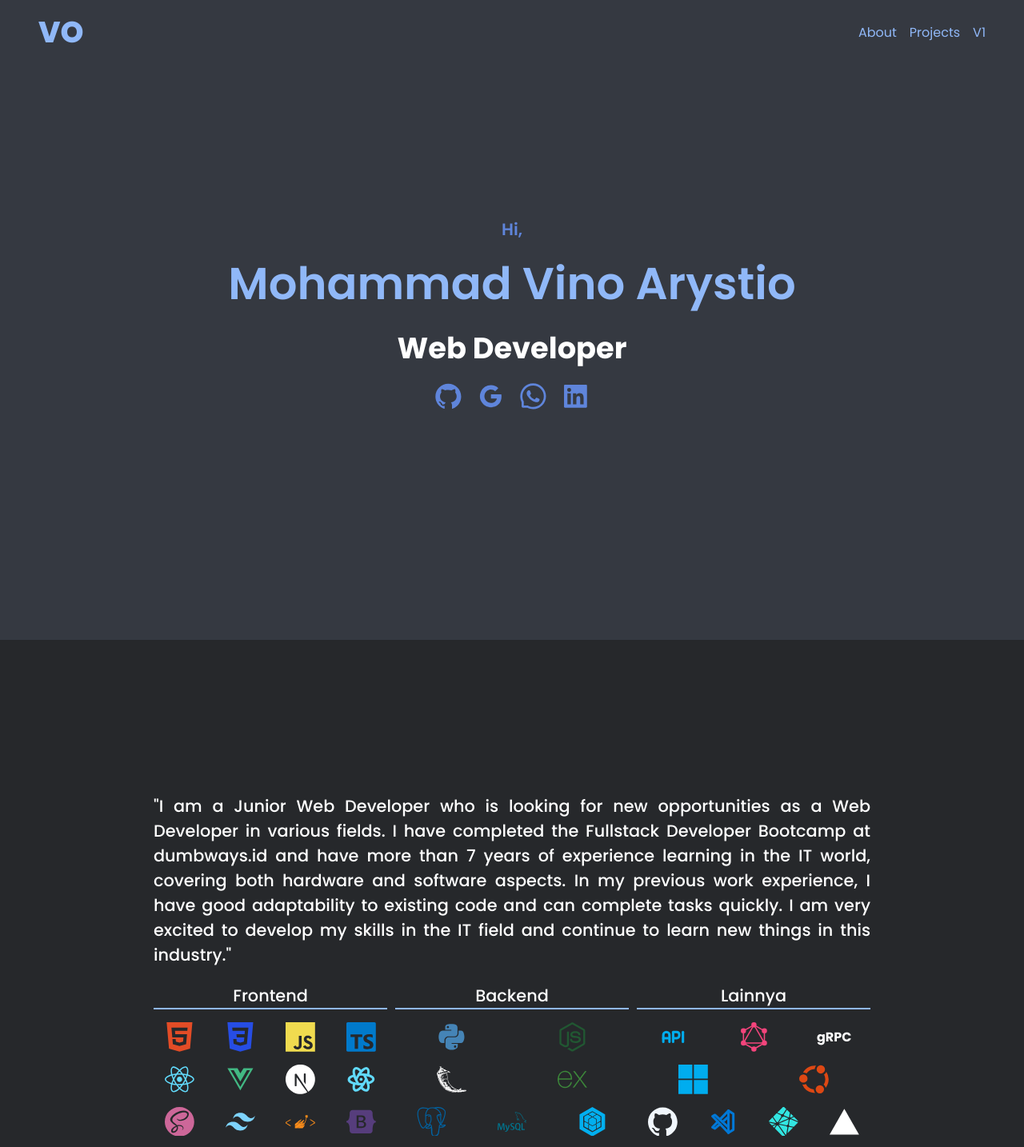
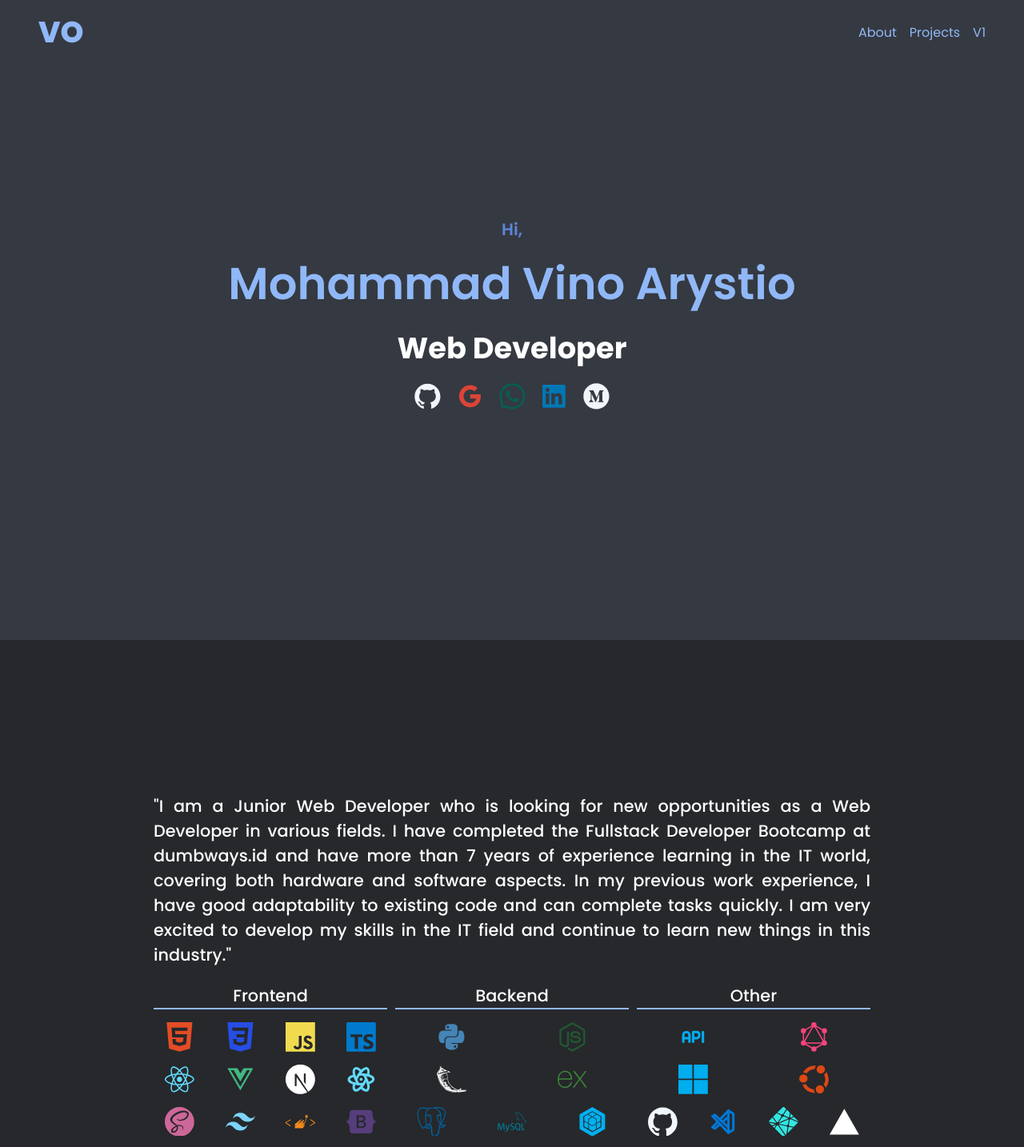
Before and after one commit to movinoary/port_portfolio_v2, a Next.js app: page / in a window 1280 px wide. Shown: the top 1434 px of the page at 80% size. Built offline with nearby package versions, Linux system fonts and the light colour scheme.

Commit message:
update v2.5

```diff
--- a/src/app/globals.scss
+++ b/src/app/globals.scss
@@ -419,9 +419,48 @@ body {
 }
 .gRPC {
   color: #ffffff;
-  h2 {
-    font-size: 1rem;
-    cursor: default;
+  font-size: 1rem;
+}
+.google {
+  color: #db4437;
+}
+.whatsapp {
+  color: #075e54;
+}
+.linkedin {
+  color: #0077b5;
+}
+
+.loader {
+  width: 200px;
+  height: 4px;
+  background-color: $color400;
+  border-radius: 10px;
+  overflow: hidden;
+  transition: 0.5s all ease;
+  .satu {
+    width: 50px;
+    height: 4px;
+    background-color: $color100;
+    transition: 0.5s all ease;
+  }
+  .dua {
+    width: 100px;
+    height: 4px;
+    background-color: $color200;
+    transition: 0.5s all ease;
+  }
+  .tiga {
+    width: 150px;
+    height: 4px;
+    background-color: $color100;
+    transition: 0.5s all ease;
+  }
+  .empat {
+    width: 200px;
+    height: 4px;
+    background-color: $color200;
+    transition: 0.5s all ease;
   }
 }
 
--- a/src/app/layout.tsx
+++ b/src/app/layout.tsx
@@ -4,13 +4,23 @@ import type { Metadata } from "next";
 import Nav from "@/components/nav";
 
 export const metadata: Metadata = {
-  title: "Portofolio Vino Arystio",
-  description: "Portofolio Mohammad Vino Arystio - Developer & Designer",
+  metadataBase: new URL("https://portfolio-vo.vercel.app/"),
+  title: {
+    default: "Portofolio Vino Arystio",
+    template: "%s | Portofolio Vino Arystio",
+  },
+  description:
+    "Portofolio Mohammad Vino Arystio - Web Developer & System Analysis I am a Junior Web Developer who is looking for new opportunities as a Web Developer in various fields. I have completed the Fullstack Developer Bootcamp at dumbways.id and have more than 7 years of experience learning in the IT world, covering both hardware and software aspects. In my previous work experience, I have good adaptability to existing code and can complete tasks quickly. I am very excited to develop my skills in the IT field and continue to learn new things in this industry.",
   keywords: [
     "Vino Arystio",
     "Mohammad Vino Arystio",
     "Portofolio",
     "Developer",
+    "System Analysis",
+    "Sistem Analisis",
+    "Frontend Developer",
+    "Backend Developer",
+    "Fullstack Developer",
   ],
   verification: {
     google: "0LKRGk5uve0hPUt0HRXUYe587RWoUvCGAaDawi1g0yw",
--- a/src/components/about.tsx
+++ b/src/components/about.tsx
@@ -144,7 +144,7 @@ const About = () => {
           </div>
         </div>
         <div>
-          <h1>Lainnya</h1>
+          <h1>Other</h1>
           <div className="row">
             <p className="windows">
               <TbIcons.TbApi />
@@ -153,10 +153,6 @@ const About = () => {
             <p className="graphql">
               <SiIcons.SiGraphql />
               <span>graphQL</span>
-            </p>
-            <p className="gRPC">
-              <h2>gRPC</h2>
-              <span>gRPC</span>
             </p>
           </div>
           <div className="row">
--- a/src/components/footer.tsx
+++ b/src/components/footer.tsx
@@ -3,7 +3,7 @@ import React from "react";
 const Footer = () => {
   return (
     <footer className="footer">
-      <p>v.2.4 © Copyright 2025 VO</p>
+      <p>v.2.5 © Copyright 2025 VO</p>
     </footer>
   );
 };
--- a/src/components/header.tsx
+++ b/src/components/header.tsx
@@ -14,7 +14,7 @@ const Header = () => {
           rel="noreferrer"
         >
           <button>
-            <AiIcons.AiFillGithub />
+            <AiIcons.AiFillGithub className="github" />
           </button>
         </Link>
         <Link
@@ -23,7 +23,7 @@ const Header = () => {
           rel="noreferrer"
         >
           <button>
-            <AiIcons.AiOutlineGoogle />
+            <AiIcons.AiOutlineGoogle className="google" />
           </button>
         </Link>
         <Link
@@ -32,7 +32,7 @@ const Header = () => {
           rel="noreferrer"
         >
           <button>
-            <AiIcons.AiOutlineWhatsApp />
+            <AiIcons.AiOutlineWhatsApp className="whatsapp" />
           </button>
         </Link>
         <Link
@@ -41,7 +41,16 @@ const Header = () => {
           rel="noreferrer"
         >
           <button>
-            <AiIcons.AiFillLinkedin />
+            <AiIcons.AiFillLinkedin className="linkedin" />
+          </button>
+        </Link>
+        <Link
+          href="https://vinoarystio.medium.com/"
+          target="_blank"
+          rel="noreferrer"
+        >
+          <button>
+            <AiIcons.AiFillMediumCircle className="github" />
           </button>
         </Link>
       </div>
--- a/src/components/project.tsx
+++ b/src/components/project.tsx
@@ -1,5 +1,5 @@
 "use client";
-import { useState } from "react";
+import { useEffect, useState } from "react";
 import { list_project } from "@/data/project";
 import Image from "next/image";
 import * as FaIcons from "react-icons/fa";
@@ -13,6 +13,7 @@ interface valueButton {
 
 const Project = () => {
   const [currentPage, setCurrentPage] = useState(1);
+  const [progress, setProgress] = useState(1);
   const [category, setCategory] = useState("web");
   const data = list_project;
   const dataFilter = data.filter((d) => d.category === category);
@@ -27,6 +28,26 @@ const Project = () => {
   for (let i = 1; i <= Math.ceil(totalPosts / postsPerPage); i++) {
     pages.push(i);
   }
+
+  useEffect(() => {
+    setInterval(() => {
+      if (currentPage === pages.length) {
+        setCurrentPage(1);
+      } else {
+        setCurrentPage(currentPage + 1);
+      }
+    }, 10000);
+  }, [currentPage]);
+
+  useEffect(() => {
+    setTimeout(() => {
+      if (progress === 4) {
+        setProgress(1);
+      } else {
+        setProgress(progress + 1);
+      }
+    }, 2500);
+  }, [currentPage, progress]);
 
   const addPage = (number: number) => setCurrentPage(number);
 
@@ -171,10 +192,25 @@ const Project = () => {
         <h1>Project</h1>
         <div>
           <ButtonCategory title="web" />
-          <ButtonCategory title="ui desain" />
+          {/* <ButtonCategory title="ui desain" /> */}
         </div>
       </header>
       <div className="content">{renderContent}</div>
+      <div className="loader">
+        <div
+          className={`${
+            progress === 1
+              ? "satu"
+              : progress === 2
+              ? "dua"
+              : progress === 3
+              ? "tiga"
+              : progress === 4
+              ? "empat"
+              : null
+          }`}
+        />
+      </div>
       <footer className="bottom">
         {pages.map((number, index) => (
           <button
```
Also changed, not shown: src/app/robot.ts (added, +12 -0 lines), 1 other file (tests, documents, lock files or other folders).
